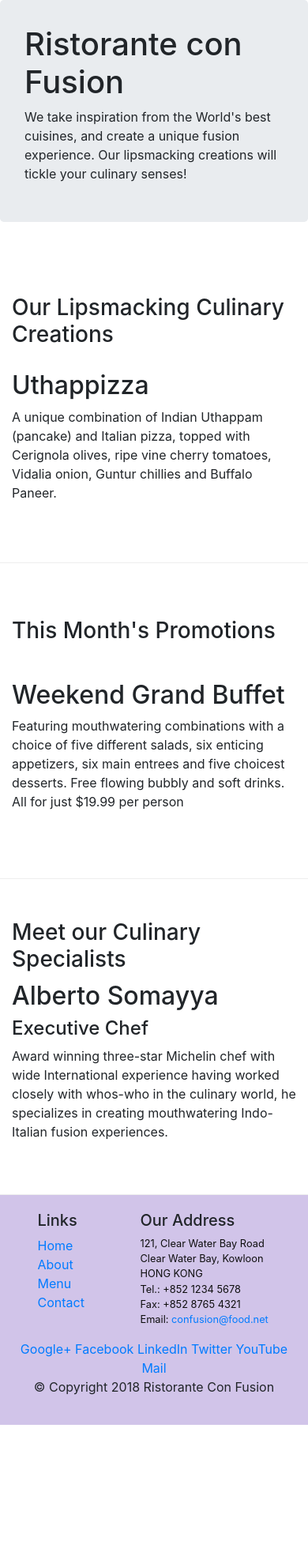
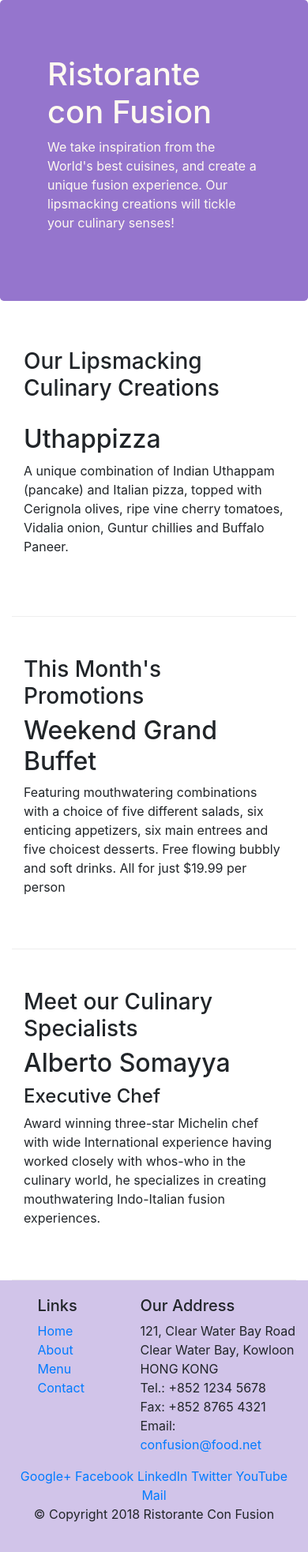
Before and after one commit to gpsuhas20/Bootstrap-Coursera, a website: page index.html in a window 390 px wide. Shown: the whole page at 79% size. Before the commit the page ends 1804 px from the top, so only its background shows below. Drawn offline with nearby package versions, Linux system fonts and the light colour scheme.

Commit message:
updated 1st assignment

```diff
--- a/css/styleaboutus.css
+++ b/css/styleaboutus.css
@@ -1,7 +1,8 @@
 .jumbotron {
     padding:70px 30px 70px 30px;
     margin:0px auto;
-    background-color:purple ;
+    background-color: #9575CD ;
+
     color:floralwhite;
 }
 
@@ -25,7 +26,7 @@
     margin:0px auto;
 }
 
-address{
+.address{
     font-size:80%;
     margin:0px;
     color:#0f0f0f;
--- a/css/styles.css
+++ b/css/styles.css
@@ -15,14 +15,14 @@
     margin:0px auto;
     padding: 20px 0px 20px 0px;
 }
-.jumbotron {
-    padding:70px 30px 70px 30px;
-    margin:0px auto;
-    background:palevioletred;
-
+.jumbotron{
+    padding: 70px 30px 70px 30px;
+    margin: 0px auto;
+    background-color: #9575CD;
+   color: floralwhite;
 }
 
-address{
+.address{
     font-size:80%;
     margin:0px;
     color:#0f0f0f;
--- a/index.html
+++ b/index.html
@@ -6,10 +6,11 @@
       <meta charset="utf-8">
       <meta name="viewport" content="width=device-width, initial-scale=1, shrink-to-fit=no">
       <meta http-equiv="x-ua-compatible" content="ie=edge">
-      <meta name="viewport" content="width=device-width, initial-scale=1, shrink-to-fit=no">
+
       <!-- Bootstrap CSS -->
+
+      <link rel="stylesheet" href="node_modules/bootstrap/dist/css/bootstrap.min.css">
       <link href="css/styles.css" rel="stylesheet">
-      <link rel="stylesheet" href="node_modules/bootstrap/dist/css/bootstrap.min.css">
     <title>Ristorante Con Fusion</title>
 </head>
 
@@ -44,10 +45,10 @@
 
 
         <div class="row  row-content align-items-center">
-            <div  class="col-12 col-sm-4 col-md-3">
+            <div  class="col-12 col-sm-4 order-sm-last col-md-3">
                 <h3>This Month's Promotions</h3>
             </div>
-            <div class="col col-sm col-md">
+            <div class="col col-sm order-sm-first col-md">
                 <h2>Weekend Grand Buffet</h2>
                 <p>Featuring mouthwatering combinations with a choice of five different salads, six enticing appetizers, six main entrees and five choicest desserts. Free flowing bubbly and soft drinks. All for just $19.99 per person </p>
             </div>
@@ -57,7 +58,7 @@
             <div  class="col-12 col-sm-4 col-md-3">
                 <h3>Meet our Culinary Specialists</h3>
             </div>
-            <div class="col col-sm col-md">
+            <div class="col col-sm  col-md">
                 <h2>Alberto Somayya</h2>
                 <h4>Executive Chef</h4>
                 <p>Award winning three-star Michelin chef with wide International experience having worked closely with whos-who in the culinary world, he specializes in creating mouthwatering Indo-Italian fusion experiences. </p>
```
Also changed, not shown: aboutus.html (+3 -2 lines).
